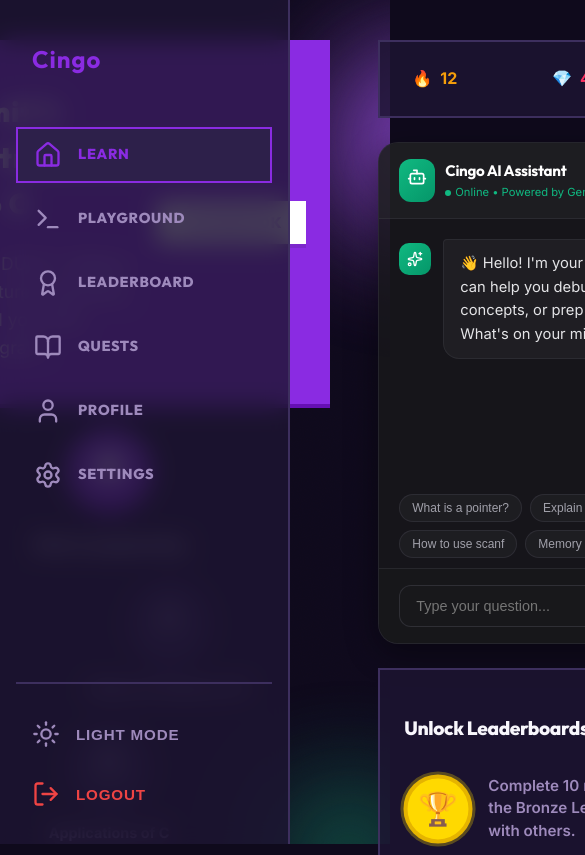
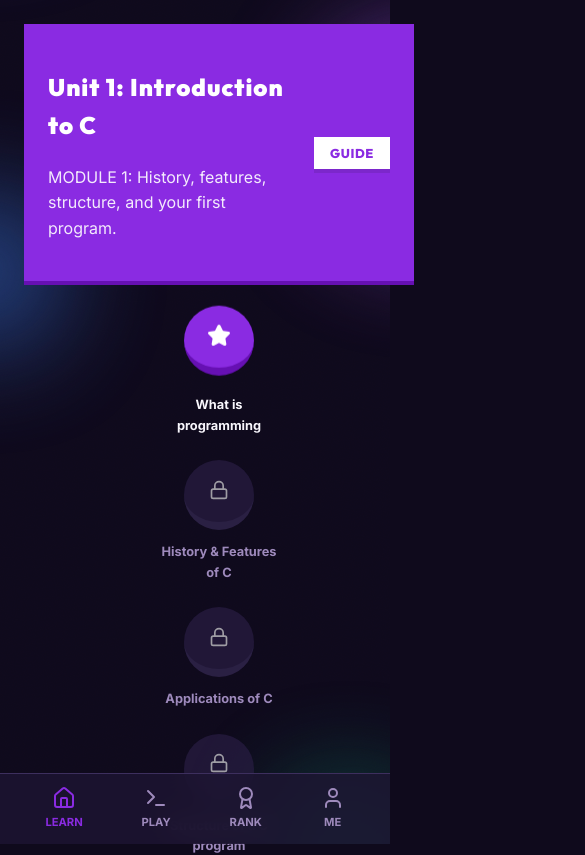
Before and after one commit to nkmv112/cingo, a React app in the folder frontend/: page / in a window 390 px wide. Shown: the top 855 px of the page, 585 px wide, since content can reach past the window. Built offline with nearby package versions, Linux system fonts and the light colour scheme; no server answers; sample sign-in values are in the browser's storage; the HTML template or start-up script is replaced by a standard one.

Commit message:
Feature: Full mobile responsiveness for Sidebar and Dashboard

```diff
--- a/frontend/src/components/Sidebar.tsx
+++ b/frontend/src/components/Sidebar.tsx
@@ -15,6 +15,7 @@
   };
 
   return (
+    <>
       <div className="sidebar">
         <div style={{ padding: '0 16px', marginBottom: '32px' }}>
           <h1 style={{ color: 'var(--color-primary)', fontSize: '24px', letterSpacing: '1px' }}>
@@ -83,6 +84,27 @@
           </button>
         </div>
       </div>
+
+      {/* Mobile Bottom Navigation */}
+      <div className="mobile-nav">
+        <NavLink to="/" className={({ isActive }) => `mobile-nav-item ${isActive ? 'active' : ''}`}>
+          <Home className="icon" />
+          <span>Learn</span>
+        </NavLink>
+        <NavLink to="/console" className={({ isActive }) => `mobile-nav-item ${isActive ? 'active' : ''}`}>
+          <Terminal className="icon" />
+          <span>Play</span>
+        </NavLink>
+        <NavLink to="/leaderboard" className={({ isActive }) => `mobile-nav-item ${isActive ? 'active' : ''}`}>
+          <Award className="icon" />
+          <span>Rank</span>
+        </NavLink>
+        <NavLink to="/profile" className={({ isActive }) => `mobile-nav-item ${isActive ? 'active' : ''}`}>
+          <User className="icon" />
+          <span>Me</span>
+        </NavLink>
+      </div>
+    </>
   );
 };
 
--- a/frontend/src/index.css
+++ b/frontend/src/index.css
@@ -386,3 +386,100 @@
   width: 28px;
   height: 28px;
 }
+/* Responsive Breakpoints */
+@media (max-width: 1024px) {
+  .sidebar {
+    width: 200px;
+  }
+  .main-content {
+    margin-left: 200px;
+    width: calc(100vw - 200px);
+    padding: 24px;
+    gap: 32px;
+  }
+}
+
+@media (max-width: 768px) {
+  .sidebar {
+    display: none; /* Hide sidebar on mobile */
+  }
+
+  .main-content {
+    margin-left: 0;
+    width: 100vw;
+    padding: 16px;
+    flex-direction: column !important; /* Stack columns */
+    align-items: center !important;
+    gap: 24px;
+    padding-bottom: 90px; /* Space for bottom nav */
+  }
+
+  .app-container {
+    flex-direction: column;
+  }
+
+  .right-panel {
+    width: 100% !important;
+    max-width: 600px;
+  }
+
+  .lesson-node {
+    width: 70px;
+    height: 70px;
+  }
+
+  .mobile-nav {
+    display: flex !important;
+  }
+}
+
+/* Mobile Bottom Navigation */
+.mobile-nav {
+  display: none;
+  position: fixed;
+  bottom: 0;
+  left: 0;
+  right: 0;
+  height: 70px;
+  background-color: var(--color-surface);
+  backdrop-filter: blur(12px);
+  -webkit-backdrop-filter: blur(12px);
+  border-top: 1px solid var(--color-border);
+  z-index: 100;
+  justify-content: space-around;
+  align-items: center;
+  padding: 0 16px;
+}
+
+.mobile-nav-item {
+  display: flex;
+  flex-direction: column;
+  align-items: center;
+  gap: 4px;
+  color: var(--color-text-muted);
+  text-decoration: none;
+  font-size: 0.7rem;
+  font-weight: 700;
+  text-transform: uppercase;
+  transition: color 0.2s;
+}
+
+.mobile-nav-item.active {
+  color: var(--color-primary);
+}
+
+.mobile-nav-item .icon {
+  width: 24px;
+  height: 24px;
+}
+
+/* Scrollbar adjustment for AI Console on mobile */
+@media (max-width: 480px) {
+  .console-card {
+    height: 350px !important;
+  }
+
+  .ai-tutor-container {
+    height: 400px !important;
+  }
+}
--- a/frontend/src/pages/Dashboard.tsx
+++ b/frontend/src/pages/Dashboard.tsx
@@ -21,12 +21,12 @@
   return (
     <div className="app-container">
       <Sidebar />
-      <main className="main-content" style={{ display: 'flex', gap: '48px', alignItems: 'flex-start' }}>
+      <main className="main-content">
 
         {/* Left Column - Learning Path */}
-        <div style={{ flex: '1', maxWidth: '600px', display: 'flex', flexDirection: 'column', gap: '48px', paddingBottom: '100px' }}>
+        <div className="learning-path-column" style={{ flex: '1', maxWidth: '600px', display: 'flex', flexDirection: 'column', gap: '48px', paddingBottom: '100px' }}>
           {modules.map((mod) => (
-            <div key={mod.id}>
+            <div key={mod.id} style={{ width: '100%' }}>
               <div style={{
                 backgroundColor: mod.color,
                 color: 'white',
@@ -36,14 +36,16 @@
                 display: 'flex',
                 alignItems: 'center',
                 justifyContent: 'space-between',
-                boxShadow: `0 4px 0 ${mod.shadow}`
+                boxShadow: `0 4px 0 ${mod.shadow}`,
+                flexWrap: 'wrap',
+                gap: '16px'
               }}>
-                <div>
-                  <h2 style={{ fontSize: '1.8rem', fontWeight: 900, letterSpacing: '1px' }}>{mod.title}</h2>
-                  <p style={{ fontSize: '1.1rem', opacity: 0.9 }}>{mod.description}</p>
+                <div style={{ minWidth: '200px', flex: 1 }}>
+                  <h2 style={{ fontSize: '1.5rem', fontWeight: 900, letterSpacing: '1px' }}>{mod.title}</h2>
+                  <p style={{ fontSize: '1rem', opacity: 0.9 }}>{mod.description}</p>
                 </div>
-                <button className="btn btn-outline" style={{ backgroundColor: 'white', color: mod.color, border: 'none', boxShadow: '0 4px 0 rgba(0,0,0,0.1)' }}>
-                  GUIDEBOOK
+                <button className="btn btn-outline" style={{ backgroundColor: 'white', color: mod.color, border: 'none', boxShadow: '0 4px 0 rgba(0,0,0,0.1)', fontSize: '0.8rem', padding: '8px 16px' }}>
+                  GUIDE
                 </button>
               </div>
 
@@ -57,7 +59,7 @@
                     <div
                       key={lesson.id}
                       style={{
-                        transform: `translateX(${offsetX})`,
+                        transform: `translateX(${window.innerWidth < 768 ? '0' : offsetX})`,
                         display: 'flex',
                         flexDirection: 'column',
                         alignItems: 'center',
@@ -78,11 +80,11 @@
                         >
                           <div style={{ color: 'white' }}>
                             {completed ? (
-                              <Check size={32} strokeWidth={4} />
+                              <Check size={window.innerWidth < 768 ? 24 : 32} strokeWidth={4} />
                             ) : !unlocked ? (
-                              <Lock size={28} />
+                              <Lock size={window.innerWidth < 768 ? 20 : 28} />
                             ) : (
-                              <Star size={32} fill="white" />
+                              <Star size={window.innerWidth < 768 ? 24 : 32} fill="white" />
                             )}
                           </div>
                         </button>
@@ -90,7 +92,9 @@
                       <span style={{
                         marginTop: '12px',
                         fontWeight: 'bold',
-                        fontSize: '0.9rem',
+                        fontSize: '0.8rem',
+                        textAlign: 'center',
+                        maxWidth: '120px',
                         color: unlocked ? 'var(--color-text)' : 'var(--color-text-muted)'
                       }}>
                         {lesson.title}
@@ -102,7 +106,7 @@
             </div>
           ))}
         </div>
-        <div className="right-panel flex-col gap-6" style={{ width: '400px', display: 'flex', flexDirection: 'column', gap: '24px', flexShrink: 0 }}>
+        <div className="right-panel flex-col gap-6" style={{ display: 'flex', flexDirection: 'column', gap: '24px', flexShrink: 0 }}>
 
           {/* Top Stats Bar */}
           <div className="card stats-bar" style={{ display: 'flex', justifyContent: 'space-between', padding: '16px', borderRadius: 'var(--radius-lg)', backgroundColor: 'var(--color-surface)' }}>
@@ -118,19 +122,19 @@
           </div>
 
           {/* AI Tutor Console Integration */}
-          <div className="slide-up-animation" style={{ animationDelay: '0.1s' }}>
+          <div className="slide-up-animation ai-console-module" style={{ animationDelay: '0.1s' }}>
              <AITutorConsole />
           </div>
 
           {/* League Card */}
           <div className="card slide-up-animation" style={{ animationDelay: '0.2s' }}>
-            <h3 style={{ marginBottom: '16px', fontSize: '1.2rem', fontWeight: 800 }}>Unlock Leaderboards!</h3>
+            <h3 style={{ marginBottom: '16px', fontSize: '1rem', fontWeight: 800 }}>Unlock Leaderboards!</h3>
             <div style={{ display: 'flex', gap: '16px', alignItems: 'center' }}>
-              <div className="pulse-slow" style={{ width: '60px', height: '60px', backgroundColor: '#ffd900', borderRadius: '50%', display: 'flex', alignItems: 'center', justifyContent: 'center', fontSize: '32px', flexShrink: 0, border: '4px solid #e5b400' }}>
+              <div className="pulse-slow" style={{ width: '50px', height: '50px', backgroundColor: '#ffd900', borderRadius: '50%', display: 'flex', alignItems: 'center', justifyContent: 'center', fontSize: '24px', flexShrink: 0, border: '4px solid #e5b400' }}>
                 🏆
               </div>
-              <p style={{ color: 'var(--color-text-muted)', fontSize: '0.95rem', lineHeight: '1.5', fontWeight: 600 }}>
-                Complete 10 more lessons to enter the Bronze League and compete with others.
+              <p style={{ color: 'var(--color-text-muted)', fontSize: '0.85rem', lineHeight: '1.4', fontWeight: 600 }}>
+                Complete {10 - completedLessons.length % 10} more to enter Bronze League.
               </p>
             </div>
           </div>
```
Lines whose indentation alone changed are shown as unchanged.
